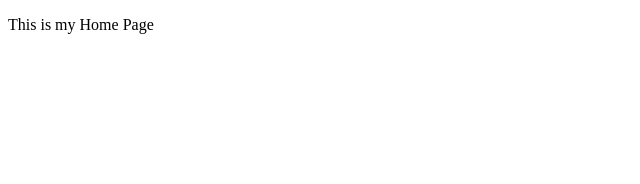
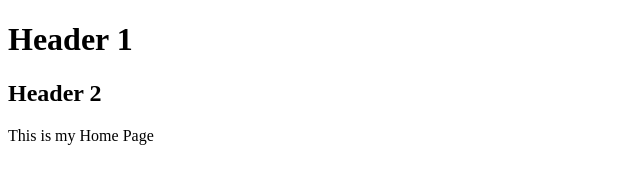
Before and after one commit to X20M29ABD/mattsabh.github.io, a plain HTML site: page home.html in a window 1280 px wide. Shown: the whole page, without its empty margins (0-640 px from the left). Drawn offline with Linux system fonts and the light colour scheme.

Commit message:
done
done

```diff
--- a/home.html
+++ b/home.html
@@ -7,6 +7,8 @@
     <title>Home Page</title>
 </head>
 <body>
+    <h1>Header 1</h1>
+    <h2>Header 2</h2>
     <p>This is my Home Page</p>
 </body>
 </html>
```
